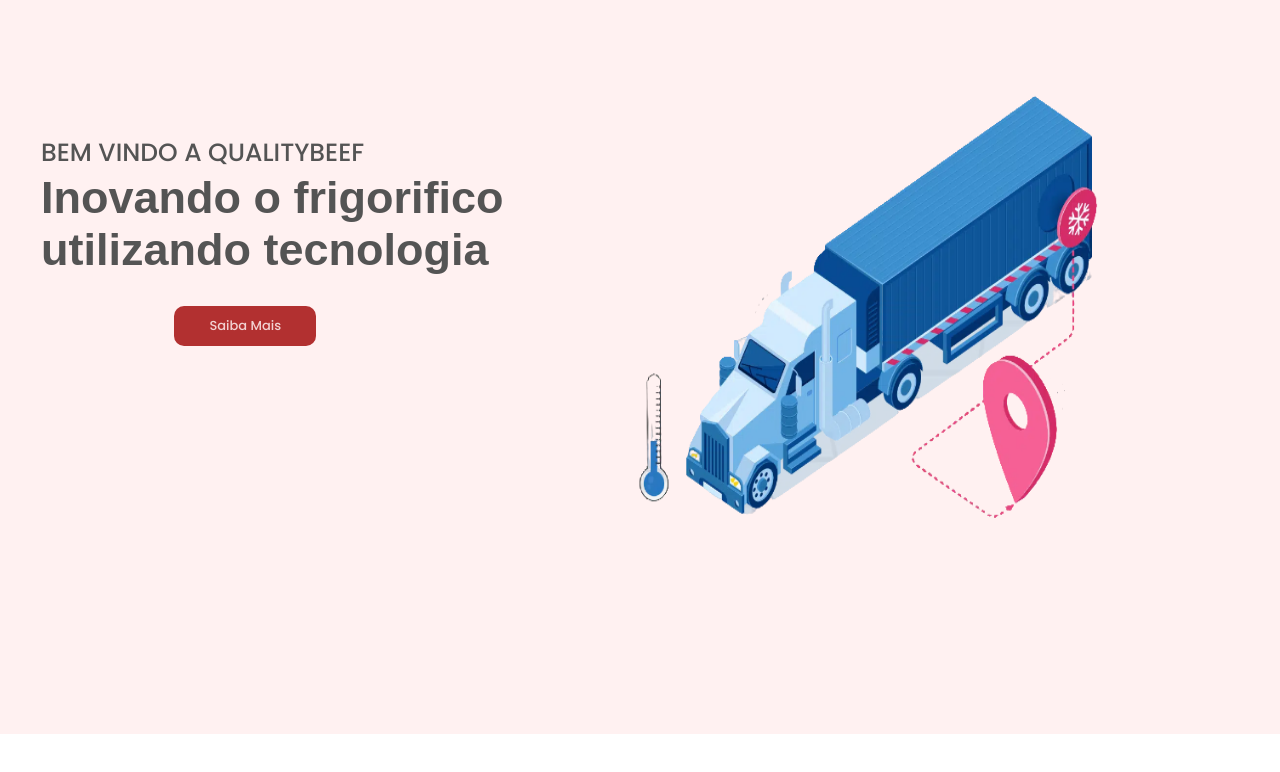
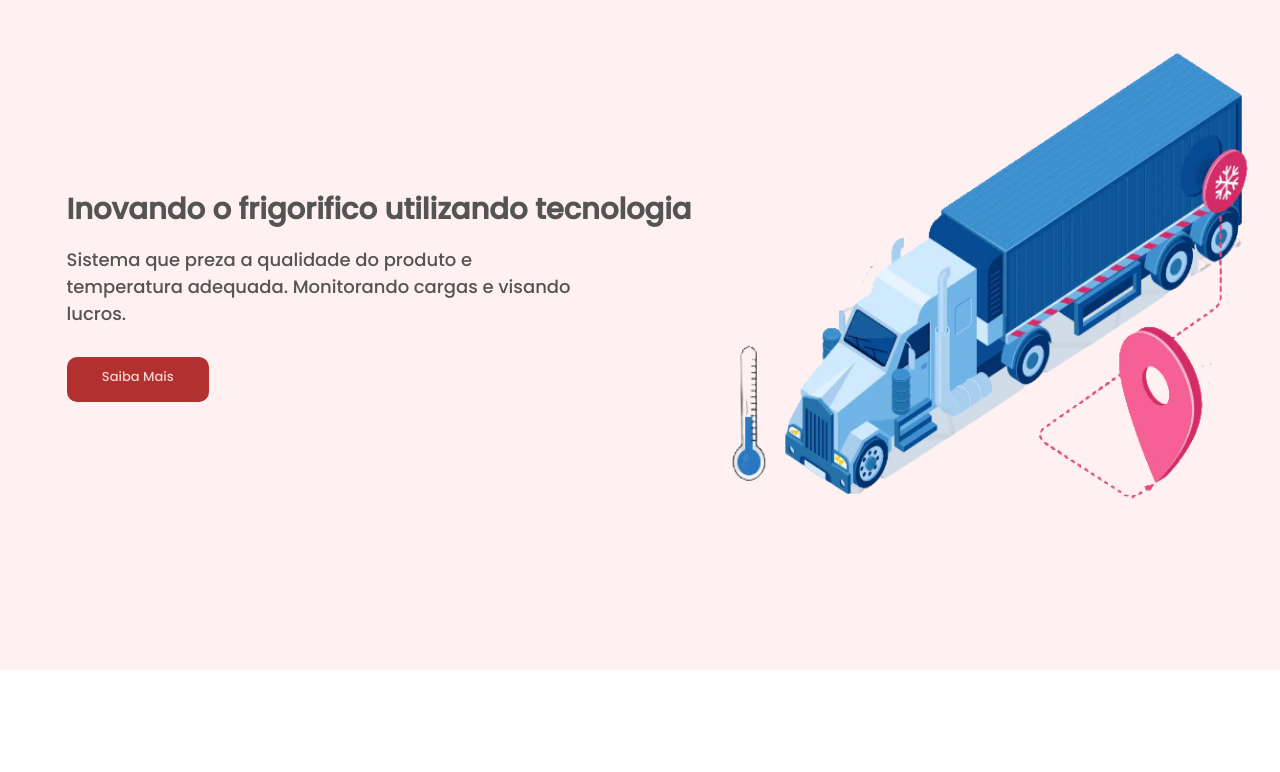
Before and after one commit to QualityBeef-Sprint-2/Sprint-II, a plain HTML site: page Arquivos Sprint I - QualityBeef/site/index.html in a window 1280 px wide. Shown: the part 130-902 px from the top of the page. After the commit the page ends 800 px from the top, so only its background shows below. Drawn offline with Linux system fonts and the light colour scheme.

```diff
--- a/Arquivos Sprint I - QualityBeef/site/index.css
+++ b/Arquivos Sprint I - QualityBeef/site/index.css
@@ -70,8 +70,8 @@
 
     .logo{
         margin-right: 70%;
-        width: 20vw;
-        height: 12vh;
+        width: 16vw;
+        height: 15vh;
     }
 
     .nav-list{
@@ -136,35 +136,39 @@
 .inicio {
     display: flex;
 	align-items: center;
-	height: 95vh;
+	height: 87vh;
     background-color: #FFF1F1;
 	color:#545454;
 }
 
-.text-topo {
-	margin-left: 8%;
+.topo-text {
+	margin-left: 13%;
 	font-family: "Poppins", sans-serif;
-	font-size: 25px;
+	font-size: 18px;
+    width: 100%;
+    margin-top: 3%
 }
 
 
 .content-text{
-    margin-top: 25%;
+    margin-top: 3%;
     width: 40%;
-    height: 100%;
+    height: 44%;
 
 }
 
 .slogan-topo {
-	font-family: "pointer", sans-serif;
-	font-size: 45px;
+	font-family: "poppins", sans-serif;
+	font-size: 29px;
 	font-weight: bold;
-	margin-left: 8%;
+	margin-left: 13%;
+    width: 145%;
 }
 
 .btn-saiba-mais{
 	font-family: "Poppins", sans-serif;
 	width: 20%;
+    height: 8%;
 	text-align: center;
 	display: block;
 	margin-top: 30px;
@@ -174,7 +178,7 @@
 	padding: 10px 20px;
 	border-radius: 10px;
 	transition: 0.8s ease;
-	margin-left: 34%;
+	margin-left: 13%;
 }
 
 img{
@@ -183,8 +187,8 @@
 }
 
 img.img-home{
-    width: 40%;
-    height: 66%;
+    width: 45%;
+    height: 76%;
     margin-bottom: 9%;
-    margin-left: 8%;
+    margin-left: 15%;
 }
--- a/Arquivos Sprint I - QualityBeef/site/index.html
+++ b/Arquivos Sprint I - QualityBeef/site/index.html
@@ -54,9 +54,8 @@
     <main id="inicio" class="inicio">
 
         <div class="content-text">
-            <p class="text-topo">BEM VINDO A QUALITYBEEF</p>
             <h1 class="slogan-topo">Inovando o frigorifico utilizando tecnologia </h1>
-            <p class="topo-text"></p>
+            <p class="topo-text">Sistema que preza a qualidade do produto e temperatura adequada. Monitorando cargas e visando lucros.</p>
             <a class="btn-saiba-mais" href="">Saiba Mais</a>
         </div>
 
```
